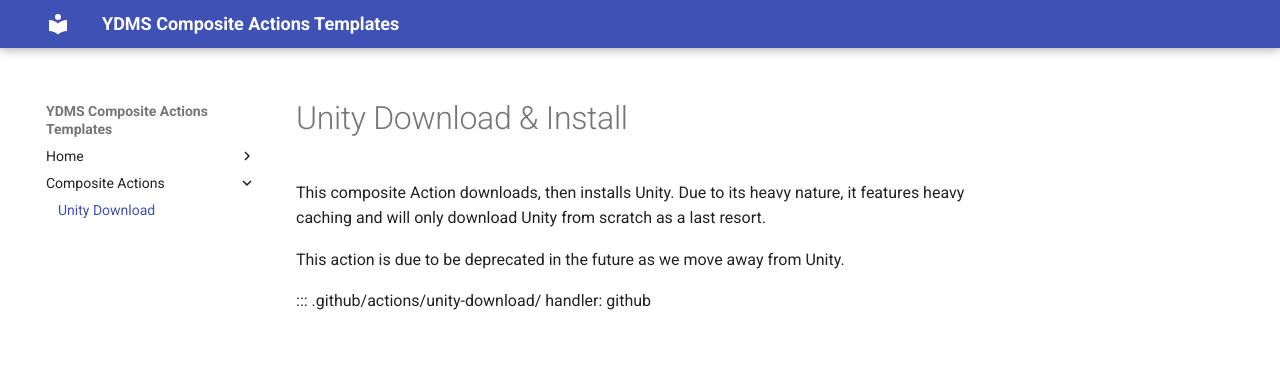
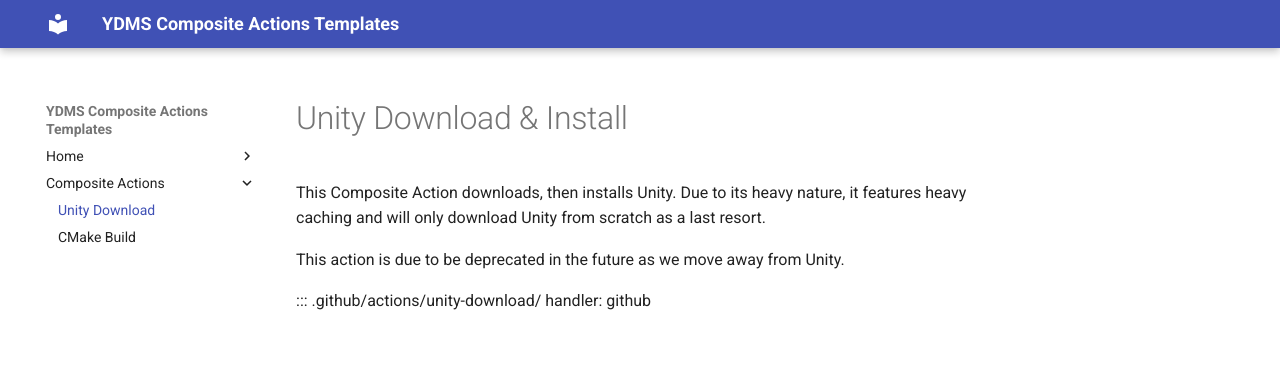
Before and after one commit to Yellow-Dog-Man/composite-actions-templates, an MkDocs documentation site: the page built from docs/composite/unity-download.md, in a window 1280 px wide. Shown: the top 375 px of the page. Built offline with MkDocs 1.6.1 and Material for MkDocs 9.7.7, drawn with Linux system fonts in a browser that asks for light colours.

Commit message:
feat#: generate documentation for cmake build

```diff
--- a/docs/composite/unity-download.md
+++ b/docs/composite/unity-download.md
@@ -1,6 +1,6 @@
 # Unity Download & Install
 
-This composite Action downloads, then installs Unity.
+This Composite Action downloads, then installs Unity.
 Due to its heavy nature, it features heavy caching and will only download Unity from scratch as a last resort.
 
 This action is due to be deprecated in the future as we move away from Unity.
--- a/mkdocs.yml
+++ b/mkdocs.yml
@@ -8,6 +8,7 @@ nav:
       - Overview: index.md
   - Composite Actions:
       - Unity Download: composite/unity-download.md
+      - CMake Build: composite/cmake-build.md
 
 plugins:
   - mkdocstrings:
```
Also changed, not shown: docs/composite/cmake-build.md (added, +6 -0 lines), 1 other file.
